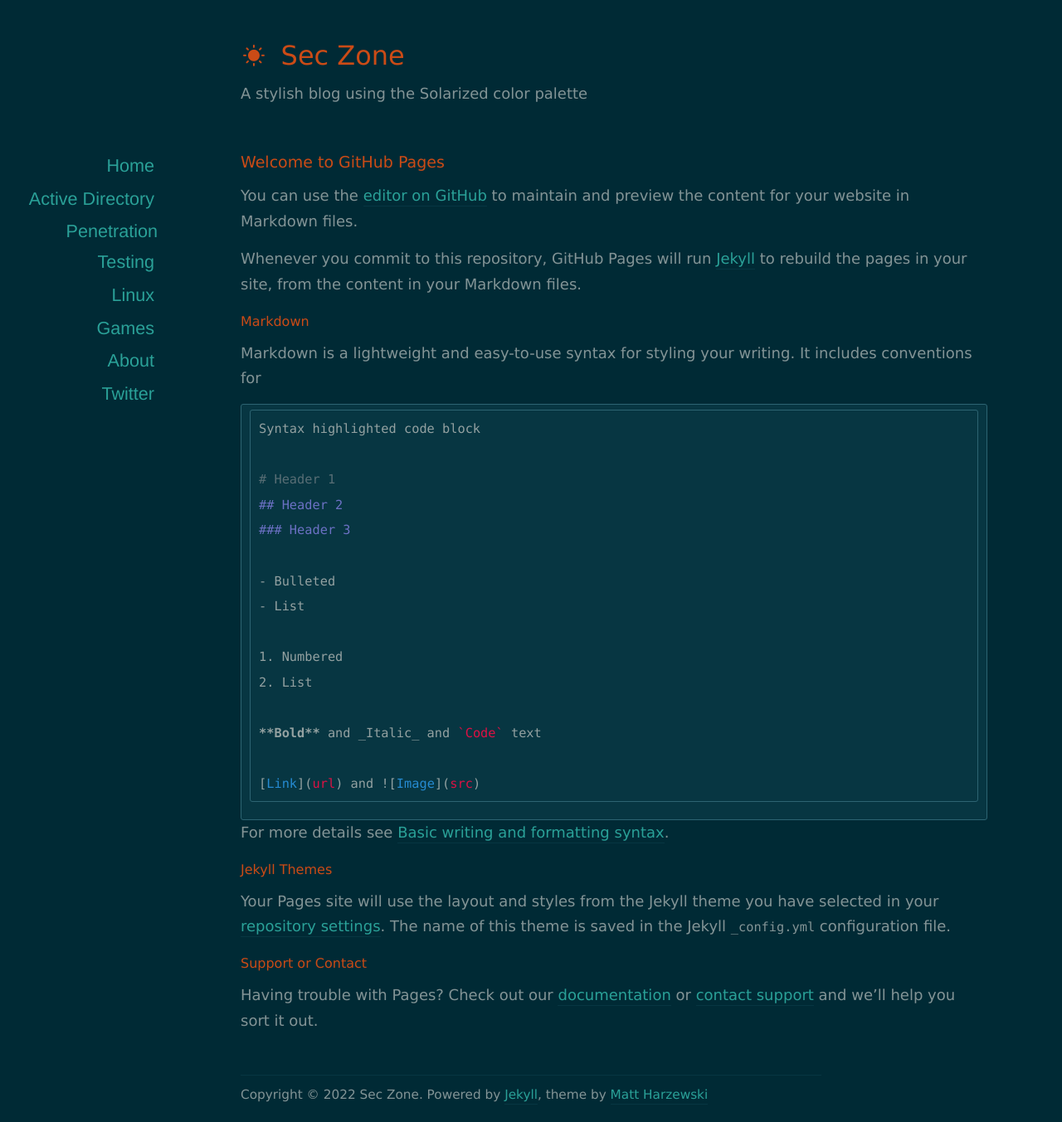
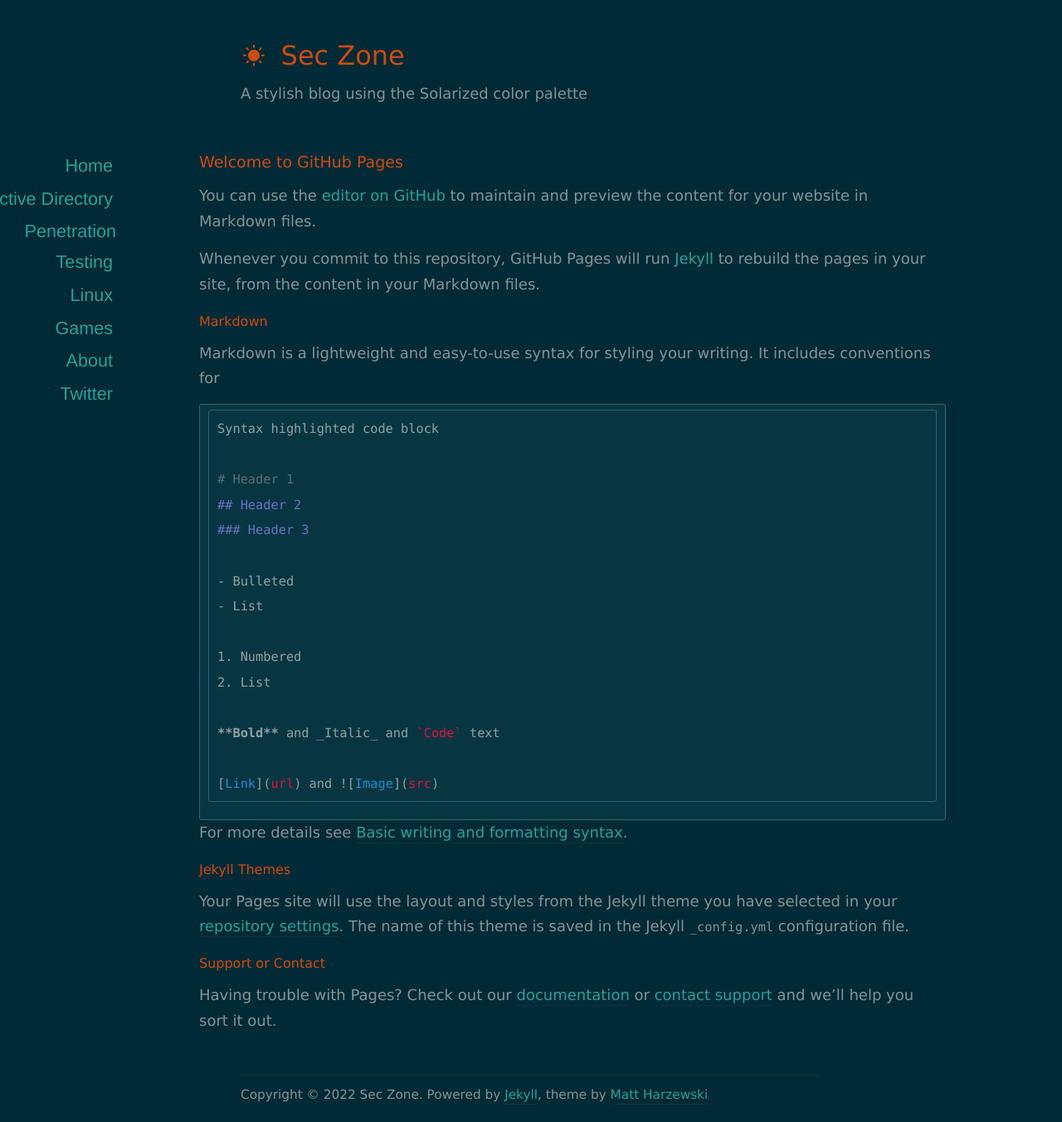
Before and after one commit to SecZone1/seczone1.github.io, a Jekyll site: the page built from index.md, in a window 1280 px wide. Shown: the whole page at 83% size. Built offline with Jekyll 4.4.1, drawn with Linux system fonts in a browser that asks for light colours; nearby versions of some CDN libraries; our own code applies the rules of GitHub Pages for plain Markdown files; the list of posts is cut into pages by our own code.

Commit message:
Update style.css

```diff
--- a/assets/css/style.css
+++ b/assets/css/style.css
@@ -109,7 +109,7 @@ h3 {
 
 /*** Structure ***/
 #page {
-	width: 700px;
+	width: 800px;
 	margin: 0 auto;
 	position: relative;
 }
@@ -135,7 +135,7 @@ h3 {
 }
 
 #content {
-	margin-left: 150px;
+	margin-left: 100px;
 	width: 900px;
 	margin: auto;
 }
@@ -144,9 +144,9 @@ h3 {
 
 	position: absolute;
 	text-align: right;
-	width: 190px;
+	width: 210px;
 	top: 0;
-	left: -290px;
+	left: -310px;
 }
 
 #sidebar li {
```
